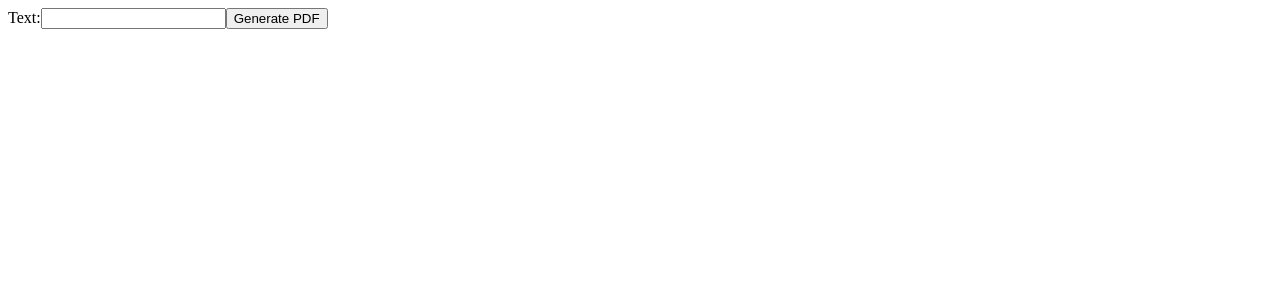
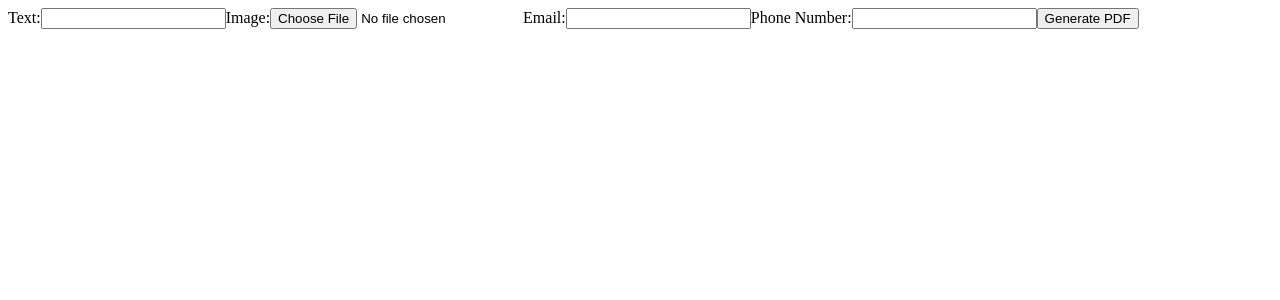
Before and after one commit to Feydai/TP-API-PDF, a React (Create React App) app in the folder frontend/: page / in a window 1280 px wide. Shown: the top 300 px of the page. Built offline with nearby package versions, Linux system fonts and the light colour scheme.

Commit message:
fix: upload image and generate a .pdf file in front but cant download

```diff
--- a/frontend/src/routes/generatePdf/generatePdf.js
+++ b/frontend/src/routes/generatePdf/generatePdf.js
@@ -2,9 +2,20 @@ import React, { useState } from 'react';
 
 function PDFForm() {
   const [text, setText] = useState('');
-  const [imagePath, setImagePath] = useState('');
+  const [imageData, setImageData] = useState(null);
   const [email, setEmail] = useState('');
   const [phoneNumber, setPhoneNumber] = useState('');
+
+  const handleImageUpload = (event) => {
+    const file = event.target.files[0];
+    const reader = new FileReader();
+
+    reader.onloadend = () => {
+      setImageData(reader.result);
+    };
+
+    reader.readAsDataURL(file);
+  };
 
   const handleSubmit = async (event) => {
     event.preventDefault();
@@ -16,7 +27,7 @@ function PDFForm() {
       },
       body: JSON.stringify({
         text,
-        imagePath,
+        imagePath: imageData,
         email,
         phoneNumber,
       }),
@@ -35,18 +46,18 @@ function PDFForm() {
         Text:
         <input type="text" value={text} onChange={(e) => setText(e.target.value)} />
       </label>
-      {/* <label>
-        Image Path:
-        <input type="text" value={imagePath} onChange={(e) => setImagePath(e.target.value)} />
+      <label>
+        Image:
+        <input type="file" onChange={handleImageUpload} />
       </label>
-      <label>
+       <label>
         Email:
         <input type="email" value={email} onChange={(e) => setEmail(e.target.value)} />
       </label>
       <label>
         Phone Number:
         <input type="tel" value={phoneNumber} onChange={(e) => setPhoneNumber(e.target.value)} />
-      </label> */}
+      </label>
       <button type="submit">Generate PDF</button>
     </form>
   );
```
Also changed, not shown: 2 other files (tests, documents, lock files or other folders).
